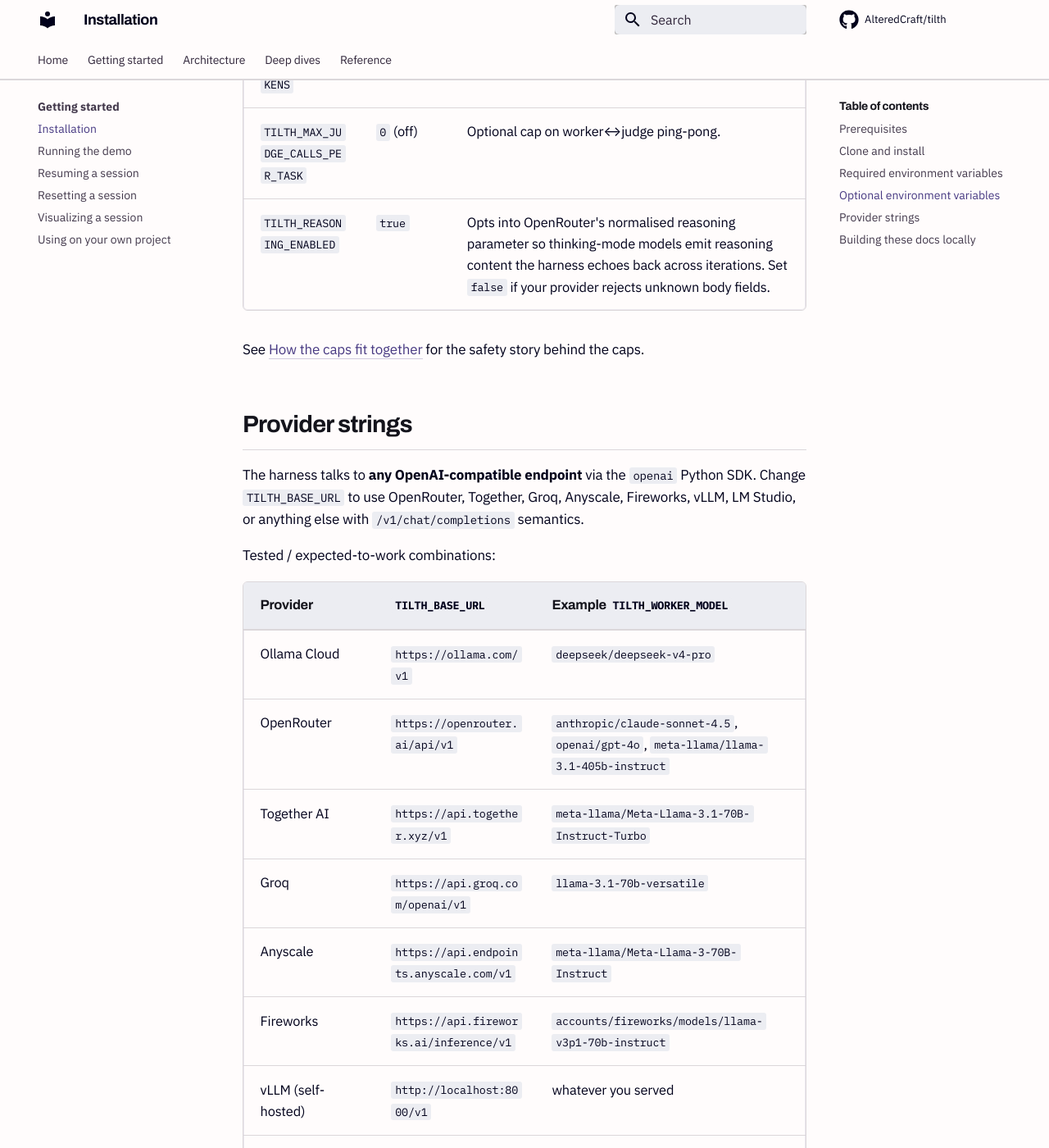
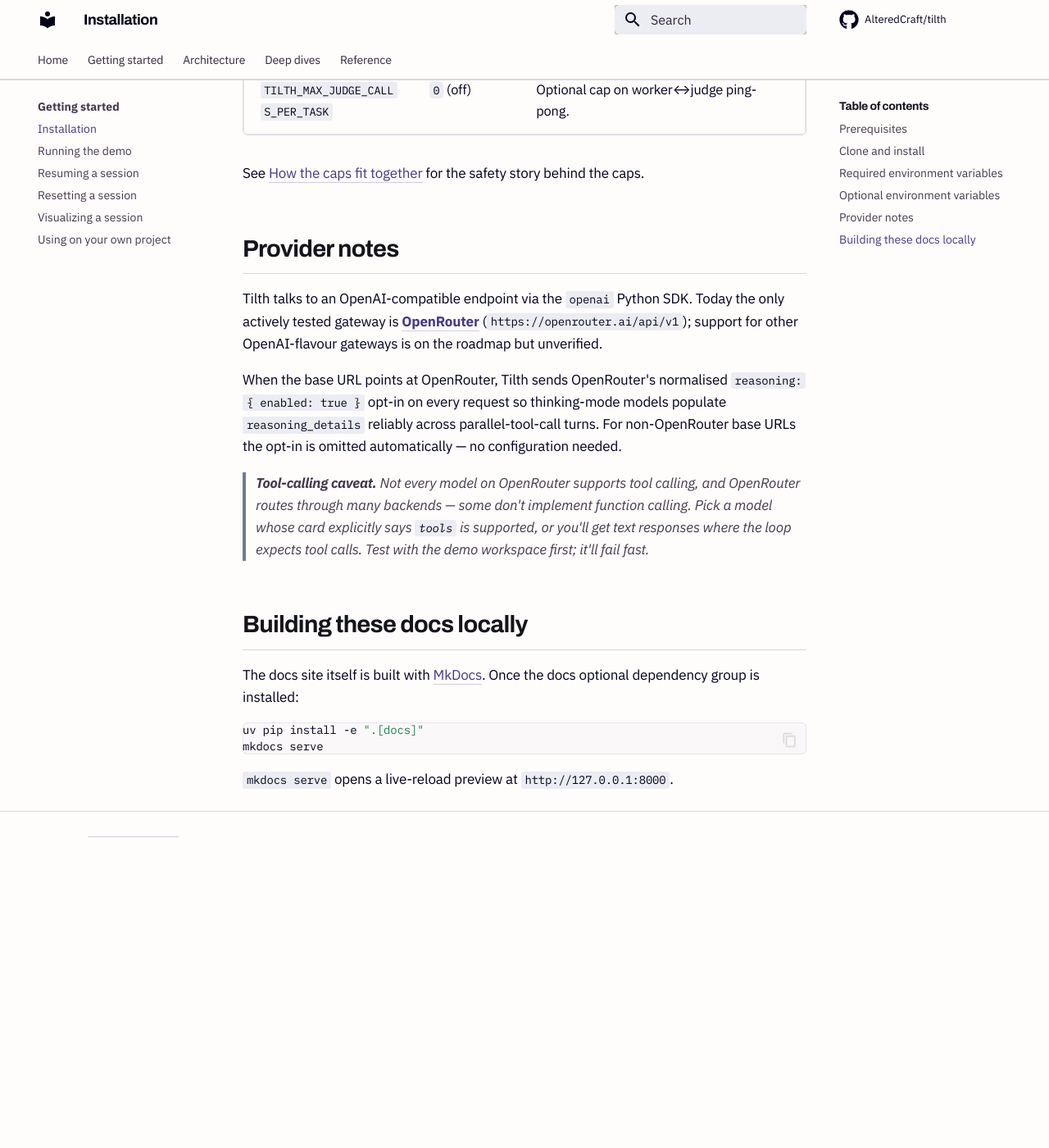
Before and after one commit to AlteredCraft/tilth, an MkDocs documentation site: the page built from docs/getting-started/installation.md, in a window 1280 px wide and 1400 px high, scrolled down 2173 px. Shown: the whole window at 82% size. Built offline with MkDocs 1.6.1 and Material for MkDocs 9.7.7, drawn with Linux system fonts in a browser that asks for light colours; some web fonts are replaced; comment, search, counter and statistics services are not loaded; after the commit the page ends 3207 px from its top, so only the background shows below that; some of the changed text lies outside the part shown.

Commit message:
replace TILTH_REASONING_ENABLED with OpenRouter base_url detection
The reasoning-param opt-in (`extra_body={"reasoning": {"enabled": True}}`)
is OpenRouter-specific syntax; other OpenAI-compatible providers use
different shapes (OpenAI's `reasoning_effort`, Anthropic's `thinking`).
Gating it behind an env var with default `true` was effectively papering
over OpenRouter coupling — the documented escape hatch ("set false if
your provider rejects unknown body fields") was speculative.

Root-cause fix: condition the opt-in on whether `TILTH_BASE_URL` points
at OpenRouter. Auto-detected; no env var to set or get wrong.

- tilth/client.py — add `_is_openrouter(base_url)`; drop
  `reasoning_enabled` field, `_REASONING_FALSY`, and the env read.
- tests/test_reasoning_request.py — rewrite around base_url detection;
  pin both branches (OpenRouter → param sent, others → omitted).
- tests/test_config.py — drop TILTH_REASONING_ENABLED from OPTIONAL.

Docs pull back from claiming multi-gateway support to match reality:

- .env.example — default endpoint flipped to OpenRouter; reasoning
  block removed.
- installation.md — prerequisites name OpenRouter as the tested gateway;
  example URL flipped; reasoning row removed from optional env table;
  expansive "Provider strings" section replaced with a short "Provider
  notes" that's forthright about scope and folds in the tool-calling
  caveat.
- index.md + README.md — intro paragraph: "tested today against
  OpenRouter; other OpenAI-flavour gateways on the roadmap, not yet
  validated."
- your-own-project.md — cross-family judging example puts worker and
  judge both on OpenRouter; closed-source-only caveat softened.

Co-Authored-By: Claude Opus 4.7 (1M context) <noreply@anthropic.com>

````diff
--- a/docs/getting-started/installation.md
+++ b/docs/getting-started/installation.md
@@ -7,7 +7,7 @@ Tilth is a small Python package; setup is straight `uv` plumbing plus a `.env`.
 - **Python 3.12** or newer.
 - **`uv`** for env management ([installation guide](https://docs.astral.sh/uv/)).
 - **`git`** — Tilth uses git worktrees as session sandboxes, so a working git is non-optional.
-- **An OpenAI-compatible LLM endpoint and API key.** Tested combinations live in [Provider strings](#provider-strings).
+- **An OpenAI-compatible LLM endpoint and API key.** Tilth is actively tested against [OpenRouter](https://openrouter.ai); other OpenAI-flavour gateways should work via the OpenAI SDK but haven't been validated yet.
 
 ## Clone and install
 
@@ -30,13 +30,13 @@ cp .env.example .env
 # edit .env, set TILTH_BASE_URL, TILTH_API_KEY, and TILTH_WORKER_MODEL
 ```
 
-All three of `TILTH_BASE_URL`, `TILTH_API_KEY`, and `TILTH_WORKER_MODEL` are **required** — Tilth refuses to start without them so a misconfigured run can't silently fall back to a provider/model your account doesn't have. The example `.env` points at Ollama Cloud.
+All three of `TILTH_BASE_URL`, `TILTH_API_KEY`, and `TILTH_WORKER_MODEL` are **required** — Tilth refuses to start without them so a misconfigured run can't silently fall back to a provider/model your account doesn't have. The example `.env` points at OpenRouter.
 
 ## Required environment variables
 
 | Variable | What it does |
 |---|---|
-| `TILTH_BASE_URL` | Provider's OpenAI-compatible endpoint (e.g. `https://ollama.com/v1`). |
+| `TILTH_BASE_URL` | Provider's OpenAI-compatible endpoint (e.g. `https://openrouter.ai/api/v1`). |
 | `TILTH_API_KEY` | Bearer token for that provider. |
 | `TILTH_WORKER_MODEL` | The model that does the work. |
 
@@ -51,28 +51,16 @@ All three of `TILTH_BASE_URL`, `TILTH_API_KEY`, and `TILTH_WORKER_MODEL` are **r
 | `TILTH_MAX_WALL_CLOCK_MINUTES` | `120` | Outer-loop wall-clock cap. |
 | `TILTH_MAX_TOKENS` | `2000000` | Cumulative session token cap. |
 | `TILTH_MAX_JUDGE_CALLS_PER_TASK` | `0` (off) | Optional cap on worker↔judge ping-pong. |
-| `TILTH_REASONING_ENABLED` | `true` | Opts into OpenRouter's normalised reasoning parameter so thinking-mode models emit reasoning content the harness echoes back across iterations. Set `false` if your provider rejects unknown body fields. |
 
 See [How the caps fit together](../deep-dives/caps.md) for the safety story behind the caps.
 
-## Provider strings
+## Provider notes
 
-The harness talks to **any OpenAI-compatible endpoint** via the `openai` Python SDK. Change `TILTH_BASE_URL` to use OpenRouter, Together, Groq, Anyscale, Fireworks, vLLM, LM Studio, or anything else with `/v1/chat/completions` semantics.
+Tilth talks to an OpenAI-compatible endpoint via the `openai` Python SDK. Today the only actively tested gateway is **[OpenRouter](https://openrouter.ai)** (`https://openrouter.ai/api/v1`); support for other OpenAI-flavour gateways is on the roadmap but unverified.
 
-Tested / expected-to-work combinations:
+When the base URL points at OpenRouter, Tilth sends OpenRouter's normalised `reasoning: { enabled: true }` opt-in on every request so thinking-mode models populate `reasoning_details` reliably across parallel-tool-call turns. For non-OpenRouter base URLs the opt-in is omitted automatically — no configuration needed.
 
-| Provider | `TILTH_BASE_URL` | Example `TILTH_WORKER_MODEL` |
-|---|---|---|
-| Ollama Cloud | `https://ollama.com/v1` | `deepseek/deepseek-v4-pro` |
-| OpenRouter | `https://openrouter.ai/api/v1` | `anthropic/claude-sonnet-4.5`, `openai/gpt-4o`, `meta-llama/llama-3.1-405b-instruct` |
-| Together AI | `https://api.together.xyz/v1` | `meta-llama/Meta-Llama-3.1-70B-Instruct-Turbo` |
-| Groq | `https://api.groq.com/openai/v1` | `llama-3.1-70b-versatile` |
-| Anyscale | `https://api.endpoints.anyscale.com/v1` | `meta-llama/Meta-Llama-3-70B-Instruct` |
-| Fireworks | `https://api.fireworks.ai/inference/v1` | `accounts/fireworks/models/llama-v3p1-70b-instruct` |
-| vLLM (self-hosted) | `http://localhost:8000/v1` | whatever you served |
-| LM Studio (self-hosted) | `http://localhost:1234/v1` | whatever you loaded |
-
-> **Critical caveat.** Not every model on every provider supports tool calling. OpenRouter in particular routes through many backends and some don't implement function calling. Pick a model whose card explicitly says `tools` is supported, or you'll get text responses where the loop expects tool calls. Test with the demo workspace first; it'll fail fast.
+> **Tool-calling caveat.** Not every model on OpenRouter supports tool calling, and OpenRouter routes through many backends — some don't implement function calling. Pick a model whose card explicitly says `tools` is supported, or you'll get text responses where the loop expects tool calls. Test with the demo workspace first; it'll fail fast.
 
 ## Building these docs locally
 
````
Also changed, not shown: README.md (+1 -1 lines), docs/getting-started/your-own-project.md (+2 -2 lines), docs/index.md (+1 -1 lines), 4 other files.
